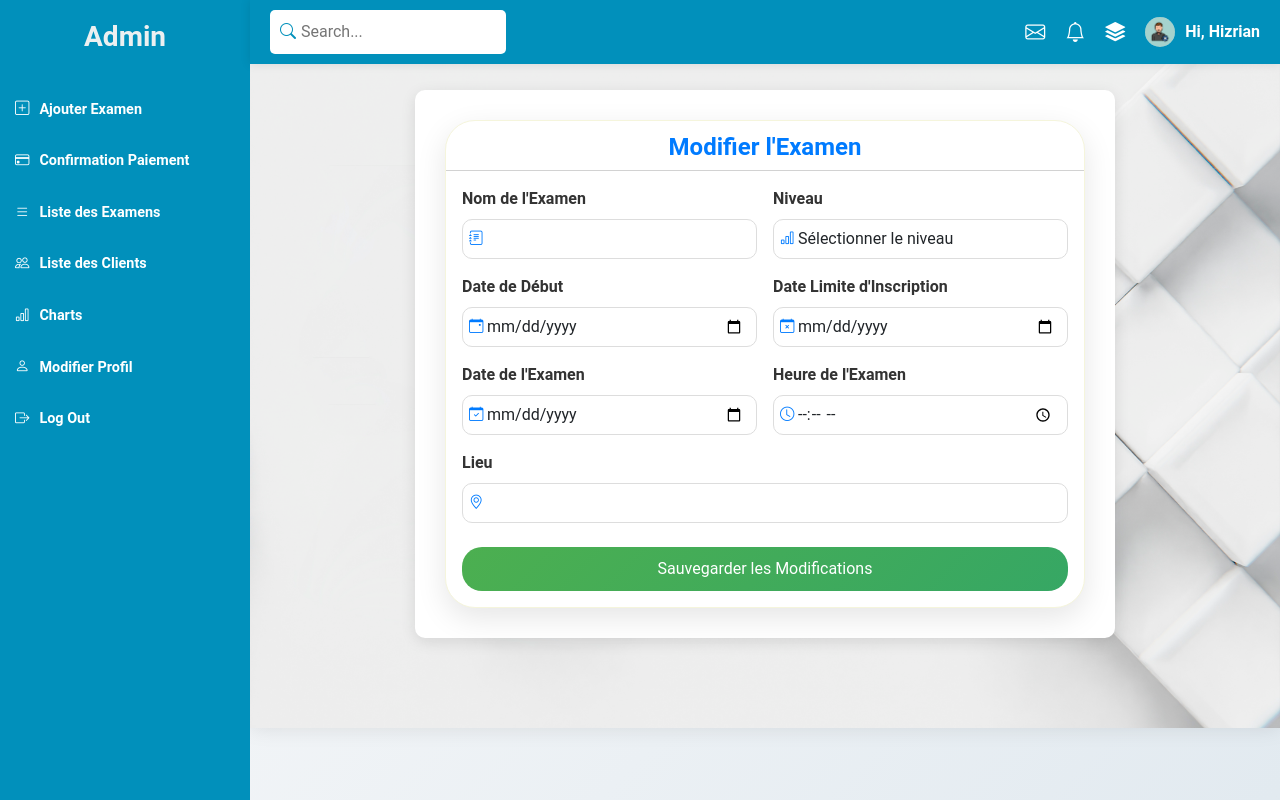
After one commit to MohamedOuijjane/PlatformInscription, a CodeIgniter 4 app: the page made by app/Views/dashbord/modifier_exam.php in a window 1280 px wide. The commit adds this page. Run offline with PHP 8.4 and a stand-in for CodeIgniter, Linux system fonts and the light colour scheme; the template is opened without the code that fills it, so the values that code supplies are empty; some libraries are stand-ins or nearby versions.

Commit message:
L'ajout des fonction edit =>(ajoute de interface modifier exam)& la fonctio delet  Listes Exam v-2 Y.M

```diff
--- /dev/null
+++ b/app/Views/dashbord/modifier_exam.php
@@ -0,0 +1,172 @@
+<?= $this->extend('dashbord/mainlayout') ?>
+
+<?= $this->section('content') ?>
+<style>
+    /* Styles généraux */
+    body {
+        font-family: 'Roboto', sans-serif;
+        background: linear-gradient(135deg, #f4f6f8, #d9e4ec);
+    }
+
+    .container-modifier {
+        max-width: 700px;
+        margin: 70px auto;
+        background-color: #ffffff;
+        border-radius: 10px;
+        box-shadow: 0 4px 15px rgba(0, 0, 0, 0.1);
+        padding: 30px;
+    }
+
+    .card {
+        border-radius: 30px;
+        box-shadow: 0 10px 30px rgba(0, 0, 0, 0.1);
+        border: none;
+        background: #ffffff;
+        border: 1px solid beige;
+    }
+
+    .card-header {
+        background-color: transparent;
+        color: #007bff;
+        font-weight: bold;
+        text-align: center;
+        padding-bottom: 5px;
+        font-size: 1.5rem;
+    }
+
+    .form-label {
+        font-weight: 600;
+        color: #333;
+    }
+
+    .form-control {
+        border-radius: 10px;
+        border: 1px solid #ddd;
+        transition: border-color 0.3s, box-shadow 0.3s;
+        height: 40px;
+    }
+
+    .form-control:focus {
+        border-color: #007bff;
+        box-shadow: 0 0 5px rgba(0, 123, 255, 0.2);
+    }
+
+    /* Styles des icônes */
+    .form-group-icon {
+        position: relative;
+    }
+
+    .form-group-icon i {
+        position: absolute;
+        top: 73%;
+        left: 15px;
+        transform: translateY(-50%);
+        color: #007bff;
+        font-size: 0.9rem;
+    }
+
+    /* Bouton */
+    .btn-primary {
+        background: linear-gradient(135deg, #4CAF50, #36A764);
+        border: none;
+        padding: 10px 20px;
+        font-size: 1rem;
+        border-radius: 20px;
+        transition: background 0.3s, transform 0.2s;
+        width: 100%;
+        color: #fff;
+    }
+
+    .btn-primary:hover {
+        transform: translateY(-3px);
+        background: linear-gradient(135deg, #36A764, #4CAF50);
+    }
+
+    /* Messages d'alerte */
+    .alert {
+        margin-bottom: 20px;
+        border-radius: 5px;
+    }
+</style>
+
+<div class="container-modifier">
+    <div class="card">
+        <div class="card-header">Modifier l'Examen</div>
+        <div class="card-body">
+
+            <!-- Affichage des messages de succès ou d'erreur -->
+            <?php if (session()->has('success')): ?>
+                <div class="alert alert-success"><?= session('success') ?></div>
+            <?php endif; ?>
+
+            <?php if (session()->has('error')): ?>
+                <div class="alert alert-danger"><?= session('error') ?></div>
+            <?php endif; ?>
+
+            <!-- Formulaire de modification -->
+            <form method="post" action="<?= base_url('ExamsController/updateExam/' . $exam['id']) ?>">
+                <div class="row g-3">
+                    <!-- Champ: Nom de l'Examen -->
+                    <div class="col-md-6 form-group-icon">
+                        <i class="bi bi-journal-text"></i>
+                        <label for="nomExam" class="form-label">Nom de l'Examen</label>
+                        <input type="text" class="form-control ps-4" id="nomExam" name="nomExam" value="<?= $exam['name'] ?>" required>
+                    </div>
+
+                    <!-- Champ: Niveau -->
+                    <div class="col-md-6 form-group-icon">
+                        <i class="bi bi-bar-chart"></i>
+                        <label for="niveauExam" class="form-label">Niveau</label>
+                        <select class="form-control ps-4" id="niveauExam" name="niveauExam" required>
+                            <option value="">Sélectionner le niveau</option>
+                            <option value="A1" <?= $exam['level'] == 'A1' ? 'selected' : '' ?>>A1</option>
+                            <option value="A2" <?= $exam['level'] == 'A2' ? 'selected' : '' ?>>A2</option>
+                            <option value="B1" <?= $exam['level'] == 'B1' ? 'selected' : '' ?>>B1</option>
+                            <option value="B2" <?= $exam['level'] == 'B2' ? 'selected' : '' ?>>B2</option>
+                            <option value="C1" <?= $exam['level'] == 'C1' ? 'selected' : '' ?>>C1</option>
+                            <option value="C2" <?= $exam['level'] == 'C2' ? 'selected' : '' ?>>C2</option>
+                        </select>
+                    </div>
+
+                    <!-- Champ: Date de Début -->
+                    <div class="col-md-6 form-group-icon">
+                        <i class="bi bi-calendar-event"></i>
+                        <label for="dateDebut" class="form-label">Date de Début</label>
+                        <input type="date" class="form-control ps-4" id="dateDebut" name="dateDebut" value="<?= $exam['start_date'] ?>" required>
+                    </div>
+
+                    <!-- Champ: Date Limite d'Inscription -->
+                    <div class="col-md-6 form-group-icon">
+                        <i class="bi bi-calendar-x"></i>
+                        <label for="dateLimite" class="form-label">Date Limite d'Inscription</label>
+                        <input type="date" class="form-control ps-4" id="dateLimite" name="dateLimite" value="<?= $exam['end_date'] ?>" required>
+                    </div>
+
+                    <!-- Champ: Date de l'Examen -->
+                    <div class="col-md-6 form-group-icon">
+                        <i class="bi bi-calendar-check"></i>
+                        <label for="dateExam" class="form-label">Date de l'Examen</label>
+                        <input type="date" class="form-control ps-4" id="dateExam" name="dateExam" value="<?= $exam['exam_date'] ?>" required>
+                    </div>
+
+                    <!-- Champ: Heure de l'Examen -->
+                    <div class="col-md-6 form-group-icon">
+                        <i class="bi bi-clock"></i>
+                        <label for="heureExam" class="form-label">Heure de l'Examen</label>
+                        <input type="time" class="form-control ps-4" id="heureExam" name="heureExam" required>
+                    </div>
+
+                    <!-- Champ: Lieu -->
+                    <div class="col-md-12 form-group-icon">
+                        <i class="bi bi-geo-alt"></i>
+                        <label for="lieuExam" class="form-label">Lieu</label>
+                        <input type="text" class="form-control ps-4" id="lieuExam" name="lieuExam" value="<?= $exam['location'] ?>" required>
+                    </div>
+                </div>
+
+                <button type="submit" class="btn btn-primary mt-4">Sauvegarder les Modifications</button>
+            </form>
+        </div>
+    </div>
+</div>
+<?= $this->endSection() ?>
```
Also changed, not shown: app/Config/Routes.php (+8 -1 lines), app/Controllers/ExamsController.php (+82 -16 lines), app/Views/dashbord/liste_examens.php (+39 -34 lines).
